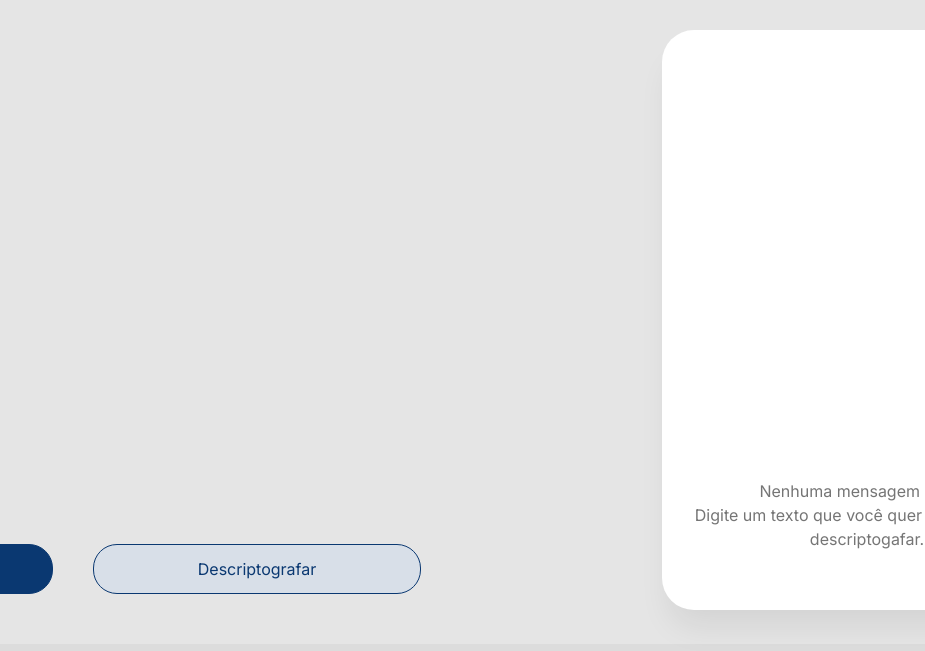
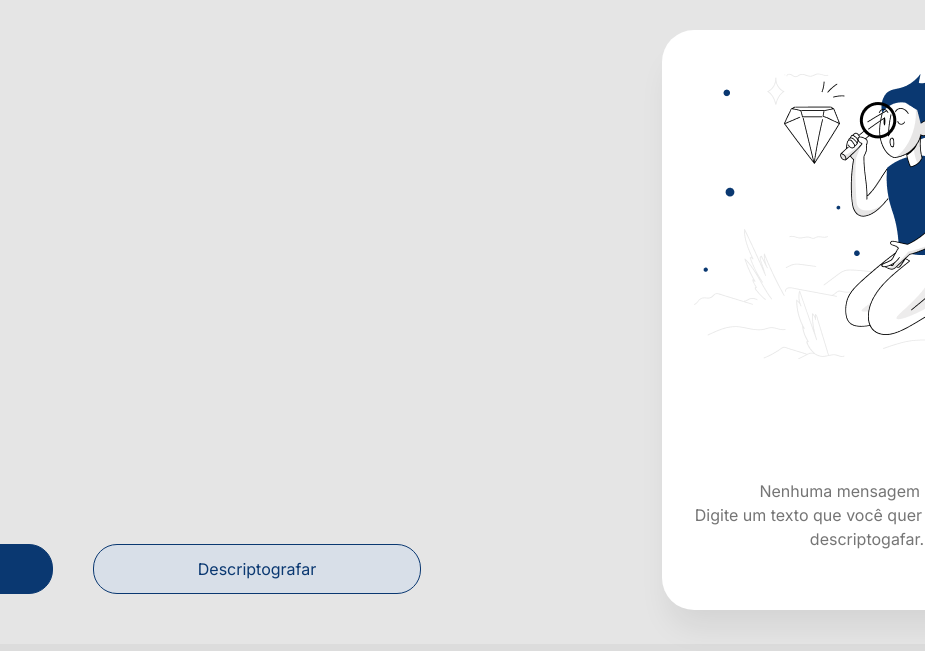
Before and after one commit to matheusmoura13/challenge-decodificador-alura, a plain HTML site: page index.html in a window 1280 px wide. Shown: the top 651 px of the page, 355-1280 px from the left. Drawn offline with Linux system fonts and the light colour scheme; the site is published under a folder, as on GitHub Pages, so addresses that start at the root find nothing.

Commit message:
caminho da imagem

```diff
--- a/style.css
+++ b/style.css
@@ -55,7 +55,7 @@ textarea:focus {
     height: 580px;
     margin-top: 20px;
     margin-left: 90px;
-    background-image: url(/imagens/boneco.png);
+    background-image: url(imagens/boneco.png);
     background-repeat: no-repeat;
     background-position: center 1em, left top ;
     background-color: #fff;
```
